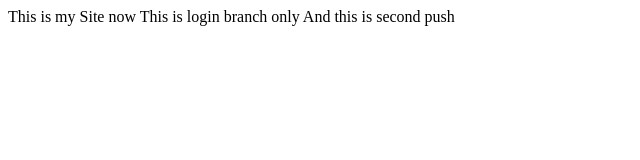
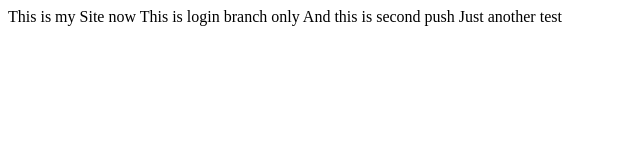
Before and after one commit to artscafeclub/babynow, a plain HTML site: page index.html in a window 1280 px wide. Shown: the whole page, without its empty margins (0-640 px from the left). Drawn offline with Linux system fonts and the light colour scheme.

Commit message:
Another one

```diff
--- a/index.html
+++ b/index.html
@@ -4,5 +4,6 @@
   This is login branch only
 
   And this is second push
+  Just another test
 </body>
 </html>
```
